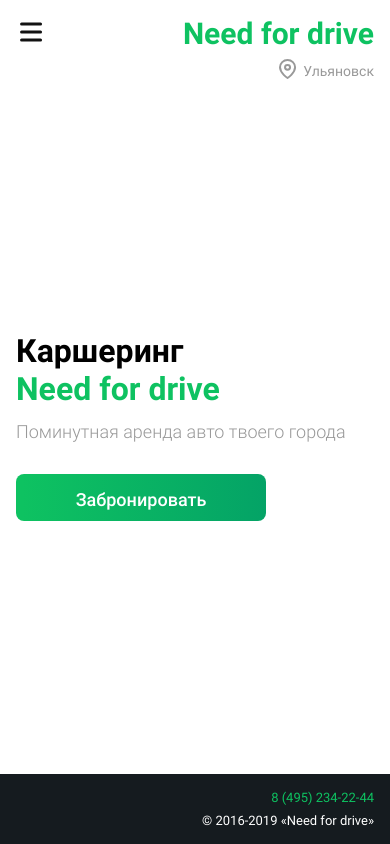
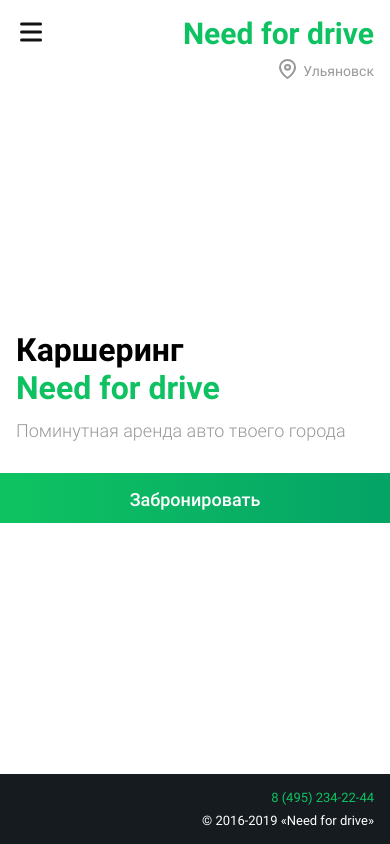
Before and after one commit to GalichAnton/carsharing, a React (Create React App) app: page / in a window 390 px wide. Built offline with nearby package versions, Linux system fonts and the light colour scheme.

Commit message:
V-01/F-01 corrected after review #2

```diff
--- a/src/components/BurgerMenu/BurgerMenu.module.scss
+++ b/src/components/BurgerMenu/BurgerMenu.module.scss
@@ -53,7 +53,7 @@
   flex-direction: column;
 
   @media screen and (min-width: 1441px) {
-    min-width: calc(100% - 47%);
+    min-width: calc(100% - 48%);
   }
 
   @media screen and (min-width: 1024px) and (max-width: 1200px) {
--- /dev/null
+++ b/src/components/Button/Button.module.scss
@@ -0,0 +1,12 @@
+@import '../../styles/variables/variables';
+.button {
+  color:  #ffffff;
+  font-weight: 500;
+  font-size: 18px;
+  line-height: 21px;
+  margin: 0;
+  background: $btn;
+  border: none;
+  cursor: pointer;
+  padding: 15px 0 11px;
+}
--- a/src/components/Button/Button.tsx
+++ b/src/components/Button/Button.tsx
@@ -1,5 +1,6 @@
 import React, { FC } from "react";
-
+import cn from "classnames";
+import classes from "./Button.module.scss";
 interface IButtonProps {
   title: string;
   onClick?: () => void;
@@ -13,7 +14,7 @@
     <button
       disabled={disabled}
       onClick={onClick}
-      className={className}
+      className={cn(classes.button, className)}
       style={{ background: `${background}` }}
     >
       {title}
--- a/src/components/Main/Main.module.scss
+++ b/src/components/Main/Main.module.scss
@@ -9,7 +9,7 @@
   box-sizing: border-box;
   width: 100%;
   @media screen and (min-width: 1441px) {
-    min-width:48%;
+    min-width:calc(100% - 48% - 64px)
   }
 
   @media screen and (min-width: 1201px) and (max-width: 1439px) {
@@ -81,27 +81,12 @@
 
 .button {
   @include button-state;
-  color:  #ffffff;
-  font-weight: 500;
-  font-size: 18px;
-  line-height: 21px;
-  margin: 0;
   max-width: 250px;
-  background: $btn;
-  border: none;
-  cursor: pointer;
   border-radius: 8px;
-  padding: 15px 0 11px;
-
-  @media screen and (min-width: 321px) and (max-width: 767px) {
-    max-width: 250px;
-    border-radius: 8px;
-    margin: 0 16px 0;
-  }
-
-  @media screen and (max-width: 320px) {
+  @media screen and (max-width: 768px) {
     min-width: 100vw;
     border-radius: 0;
+    margin: 0 16px 0;
     height: 50px;
   }
 }
--- a/src/Slider/Slide/Slide.module.scss
+++ b/src/components/Slider/Slide/Slide.module.scss
@@ -1,4 +1,4 @@
-@import '../../styles/variables/variables';
+@import '../../../styles/variables/variables';
 .slide {
   height: 100vh;
   width: 100%;
@@ -54,14 +54,7 @@
 }
 
 .button {
-  color: white;
-  font-weight: 500;
-  font-size: 18px;
-  line-height: 21px;
   min-width: 164px;
-  border: none;
-  cursor: pointer;
-  max-width: 164px;
   border-radius: 4px;
   padding: 15px;
   margin: 0;
--- a/src/Slider/Slide/Slide.tsx
+++ b/src/components/Slider/Slide/Slide.tsx
@@ -1,7 +1,7 @@
 import React, { FC } from "react";
 import classes from "./Slide.module.scss";
 import { ISlide } from "../content/SlideInterfaces";
-import Button from "../../components/Button/Button";
+import Button from "../../Button/Button";
 interface ISlideProps {
   slide: ISlide;
 }
--- a/src/Slider/Slider.scss
+++ b/src/components/Slider/Slider.scss
@@ -1,4 +1,4 @@
-@import "../styles/variables/variables";
+@import "../../styles/variables/variables";
 .swiper-button-next {
   color: #EEEEEE !important;
   height: 100vh;
--- a/src/Slider/Slider.tsx
+++ b/src/components/Slider/Slider.tsx
@@ -12,6 +12,7 @@
   return (
     <Swiper
       navigation
+      loop={true}
       pagination={{ clickable: true }}
       spaceBetween={0}
       slidesPerView={1}
--- a/src/pages/MainPage/MainPage.tsx
+++ b/src/pages/MainPage/MainPage.tsx
@@ -2,7 +2,7 @@
 import SideBar from "../../components/SideBar/SideBar";
 import classes from "./MainPage.module.scss";
 import BurgerMenu from "../../components/BurgerMenu/BurgerMenu";
-import Slider from "../../Slider/Slider";
+import Slider from "../../components/Slider/Slider";
 const MainPage = () => {
   return (
     <section className={classes.mainPage}>
```
Also changed, not shown: src/components/Slider/content/content.ts (renamed from src/Slider/content/content.ts, +4 -4 lines), .eslintrc.json, src/components/Slider/content/SlideInterfaces.ts (renamed from src/Slider/content/SlideInterfaces.ts).
